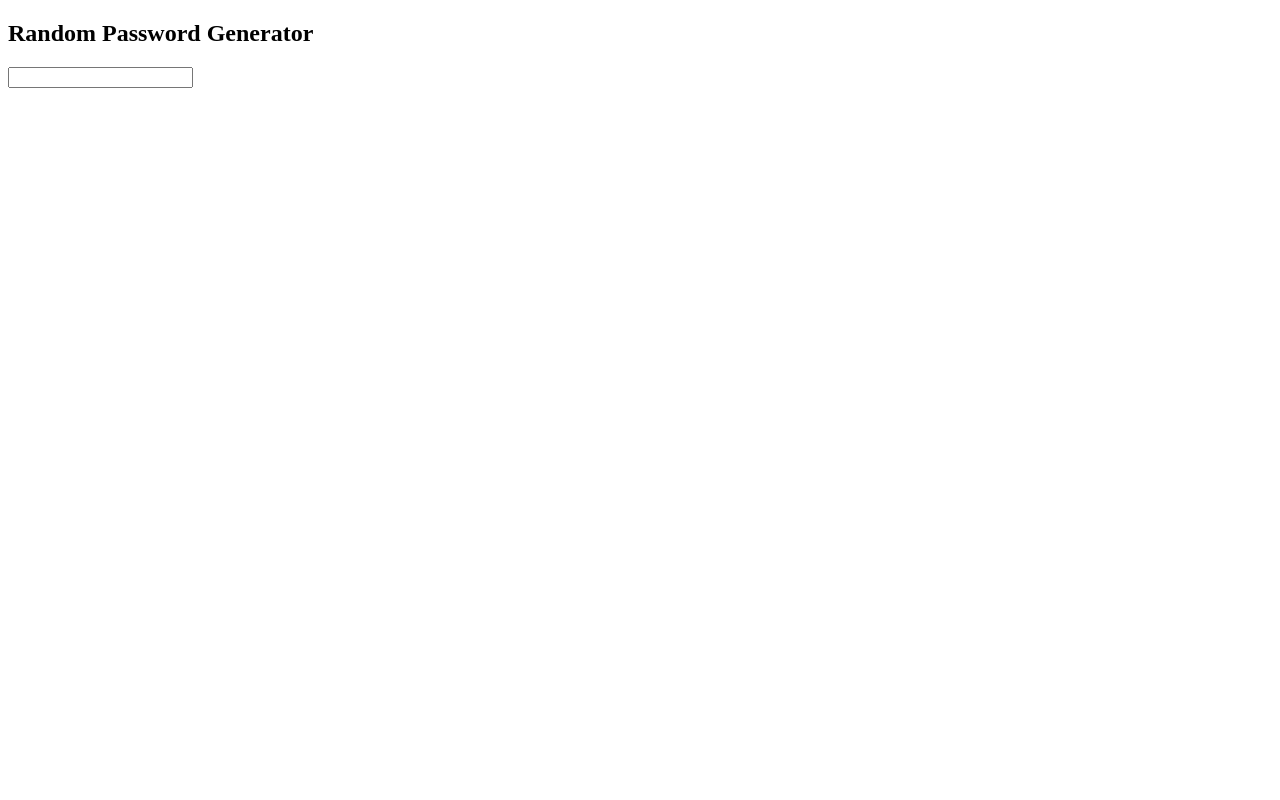
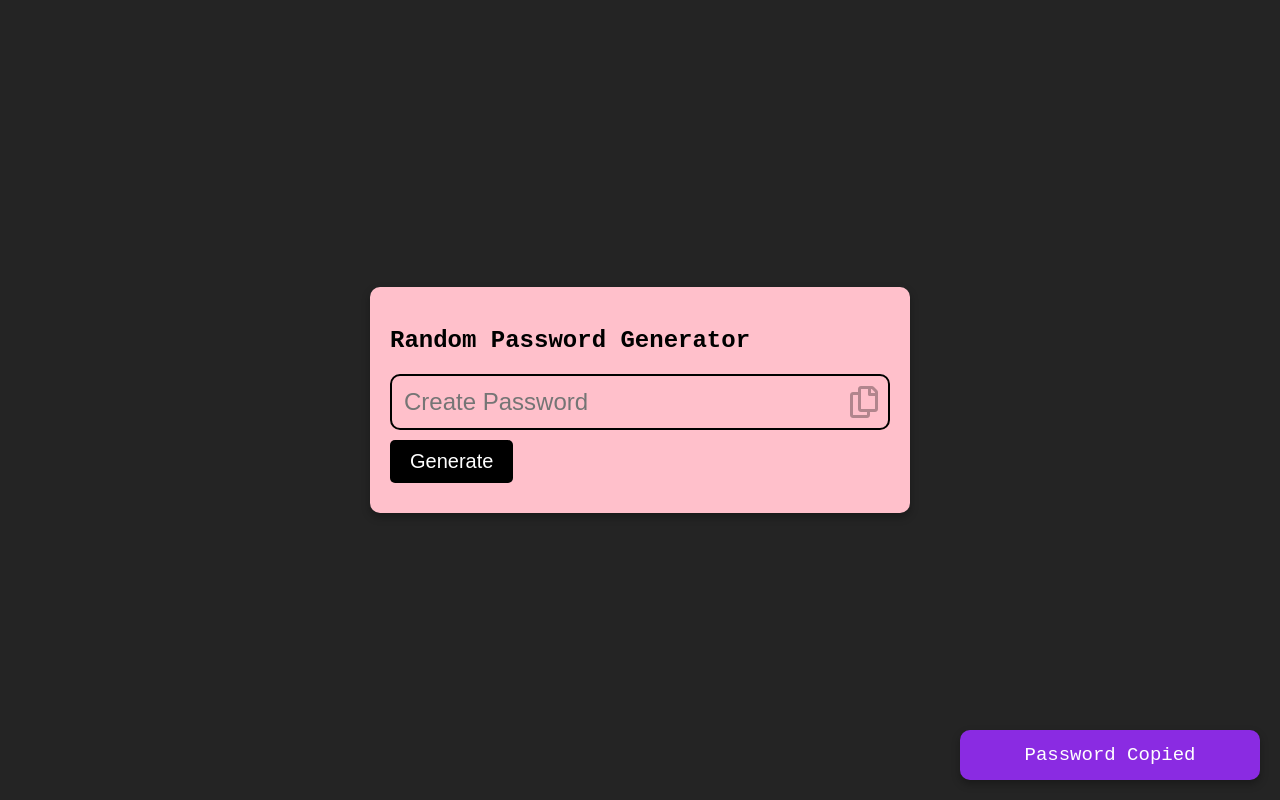
Before and after one commit to imonweb/10-Fun-Projects, a plain HTML site: page Random-Password-Generator/index.html in a window 1280 px wide. Drawn offline with Linux system fonts and the light colour scheme.

Commit message:
Random Password Generator

```diff
--- a/Random-Password-Generator/app.js
+++ b/Random-Password-Generator/app.js
@@ -0,0 +1,39 @@
+const btnEl = document.querySelector('.btn');
+const inputEl = document.getElementById('input');
+const copyIconEl = document.querySelector('.fa-copy');
+const alertContainerEl = document.querySelector('.alert-container');
+
+btnEl.addEventListener('click', () => {
+  createPassword();
+});
+
+copyIconEl.addEventListener('click', () => {
+  copyPassword();
+  if(inputEl.value){
+    alertContainerEl.classList.remove("active");
+    setTimeout(() => {
+      alertContainerEl.classList.add("active");
+    }, 2000)
+  }
+});
+
+function createPassword(){
+  const chars = "0123456789abcdefghijklmnopqrstuvwxtz!@#$%^&*()_+?:{}[]ABCDEFGHIJKLMNOPQRSTUVWXYZ";
+  const passwordLength = 14;
+  let password = "";
+  for(let index = 0; index < passwordLength; index++){
+    const randomNum = Math.floor(Math.random() * chars.length)
+    password +=chars.substring(randomNum, randomNum + 1);
+    console.log(randomNum, password);
+  }
+  inputEl.value = password;
+
+  alertContainerEl.innerText = password + " copied!";
+}
+
+function copyPassword(){
+  inputEl.select();
+  inputEl.setSelectionRange(0,9999);
+  navigator.clipboard.writeText(inputEl.value);
+
+}
--- a/Random-Password-Generator/index.html
+++ b/Random-Password-Generator/index.html
@@ -5,15 +5,21 @@
   <meta http-equiv="X-UA-Compatible" content="IE=edge">
   <meta name="viewport" content="width=device-width, initial-scale=1.0">
   <link rel="stylesheet" href="main.css">
+  <link rel="stylesheet" href="https://cdnjs.cloudflare.com/ajax/libs/font-awesome/5.15.3/css/all.min.css">
   <title>Random Password Generator</title>
 </head>
 <body>
   <div class="password-container">
     <h2>Random Password Generator</h2>
     <div class="input-container">
-      <input type="text" id="input" class="input">
+      <input type="text" id="input" class="input" placeholder="Create Password" readonly>
+      <i class="far fa-copy fa-2x"></i>
     </div>
+    <button class="btn">Generate</button>
   </div>
+
+  <div class="alert-container">Password Copied</div>
+
   <script src="app.js"></script>
 </body>
 </html>
--- a/Random-Password-Generator/main.css
+++ b/Random-Password-Generator/main.css
@@ -0,0 +1,89 @@
+body {
+  display: flex;
+  justify-content: center;
+  align-items: center;
+  height: 100vh;
+  margin: 0;
+  font-family: 'Courier New', Courierm monospace;
+  background: #242424;
+}
+
+.password-container {
+  background-color: pink;
+  width: 500px;
+  padding: 20px;
+  border-radius: 10px;
+  box-shadow: 0 4px 8px rgba(0,0,0,.3);
+  margin: 10px;
+}
+
+.input-container {
+  border: solid 2px #000;
+  padding: 10px;
+  border-radius: 10px;
+  display: flex;
+  justify-content: space-between;
+  align-items: center;
+}
+
+.input {
+  border: none;
+  background-color: transparent;
+  outline: none;
+  font-size: 24px;
+  letter-spacing: 4px;
+}
+
+.input::placeholder {
+  letter-spacing: 0px;
+}
+
+.fa-copy {
+  cursor: pointer;
+  opacity: .3;
+}
+
+.fa-copy:hover {
+  opacity: 0.7;
+}
+
+.btn {
+  background-color: #000;
+  color: #fff;
+  border: none;
+  padding: 10px 20px;
+  border-radius: 5px;
+  margin: 10px 0px;
+  font-size: 20px;
+}
+
+.btn:hover {
+  background-color:rgba(1,139,169,1);
+  cursor: pointer;
+}
+
+.btn:active {
+  transform: scale(0.95);
+}
+
+.alert-container {
+  position: fixed;
+  width: 300px;
+  height: 50px;
+  background-color: blueviolet;
+  right: 20px;
+  bottom: 20px;
+  border-radius: 10px;
+  box-shadow: 0 4px 8px rgba(0,0,0,0.3);
+  display: flex;
+  justify-content: center;
+  align-items: center;
+  color: #fff;
+  font-weight: normal;
+  font-size: 19px;
+  transition: .4s;
+}
+
+.active.alert-container {
+  right: -300px;
+}
```
Also changed, not shown: Random-Password-Generator/source.txt (added).
